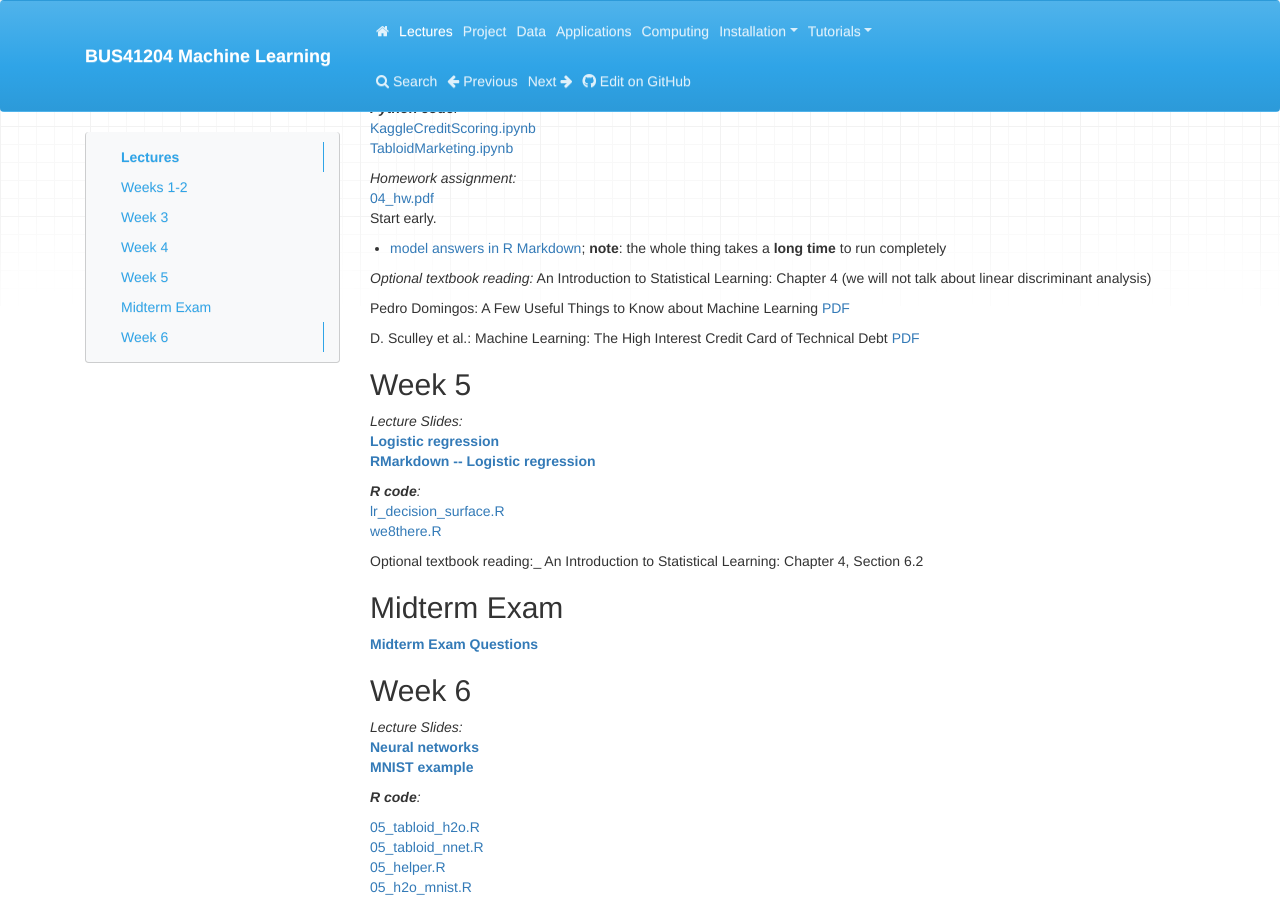
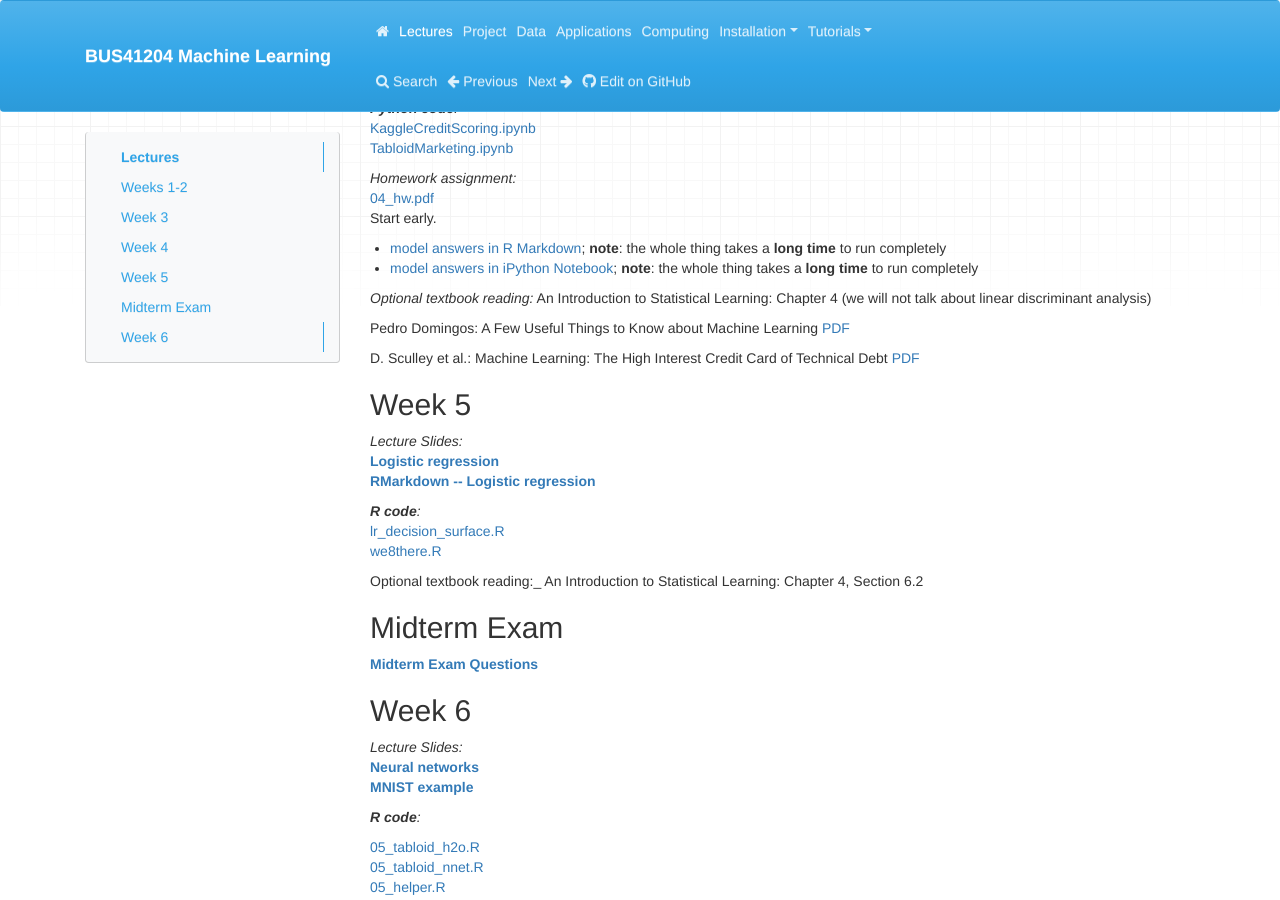
Before and after one commit to ChicagoBoothML/MachineLearning_Fall2015, an MkDocs documentation site: the page built from docs/Syllabus.md, in a window 1280 px wide and 900 px high, scrolled down 2158 px. Built offline with MkDocs 1.6.1, drawn with Linux system fonts in a browser that asks for light colours; nearby versions of some CDN libraries; old or Windows-style settings are respelled for this version of MkDocs.

Commit message:
add Homework 4 (KDD Cup 2009 Orange Customer Relationships - Churn Prediction) in ipynb

```diff
--- a/docs/Syllabus.md
+++ b/docs/Syllabus.md
@@ -117,6 +117,7 @@ _Homework assignment:_  <br>
 Start early.
 
 - [model answers in R Markdown](https://raw.githubusercontent.com/ChicagoBoothML/MachineLearning_Fall2015/master/Programming%20Scripts/KDD%20Cup%202009%20Orange%20Customer%20Relationships/R/KDDCup2009_OrgangeCustRel_Churn.Rmd); **note**: the whole thing takes a **long time** to run completely
+- [model answers in iPython Notebook](https://github.com/ChicagoBoothML/MachineLearning_Fall2015/blob/master/Programming%20Scripts/KDD%20Cup%202009%20Orange%20Customer%20Relationships/Python/KDDCup2009_OrgangeCustRel_Churn.ipynb); **note**: the whole thing takes a **long time** to run completely
 
 _Optional textbook reading:_
 An Introduction to Statistical Learning: Chapter 4 (we will not talk about linear discriminant analysis)
```
Also changed, not shown: 1 other file.
